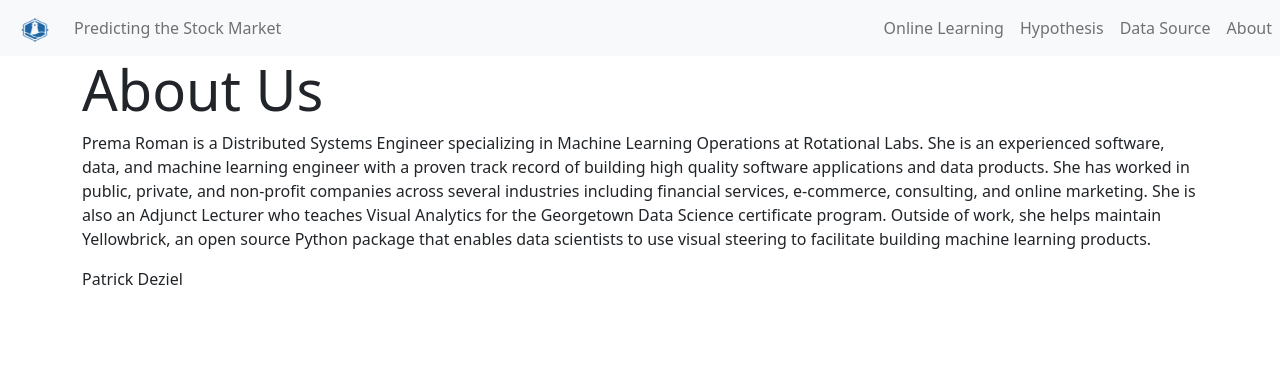
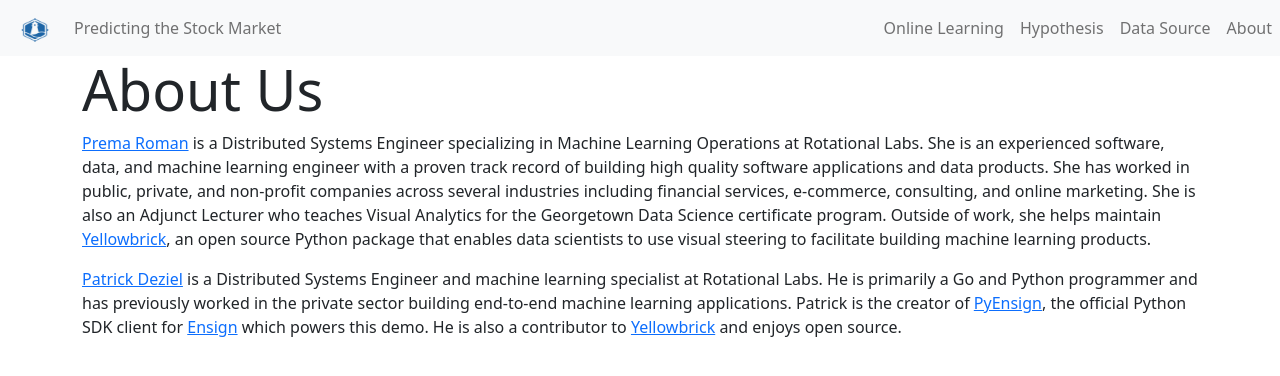
Before and after one commit to rotationalio/pypredict, a FastAPI app: page /about in a window 1280 px wide. Shown: the top 376 px of the page. Run offline with FastAPI, Linux system fonts and the light colour scheme.

Commit message:
add patrick bio

```diff
--- a/pypredict/templates/pages/about.html
+++ b/pypredict/templates/pages/about.html
@@ -2,17 +2,29 @@
 
 
 {% block title %}
-  <title>About Us</title>
+<title>About Us</title>
 {% endblock %}
 
 {% block content %}
-  <div class="container">
-    <h1 class="display-4">About Us </h1>
-    <p>Prema Roman is a Distributed Systems Engineer specializing in Machine Learning Operations at Rotational Labs.
-       She is an experienced software, data, and machine learning engineer with a proven track record of building high quality software applications and data products.
-       She has worked in public, private, and non-profit companies across several industries including financial services, e-commerce, consulting, and online marketing.
-       She is also an Adjunct Lecturer who teaches Visual Analytics for the Georgetown Data Science certificate program. Outside of work, she helps maintain Yellowbrick,
-       an open source Python package that enables data scientists to use visual steering to facilitate building machine learning products.</p>
-    <p>Patrick Deziel</p>
-  </div>
+<div class="container">
+  <h1 class="display-4">About Us </h1>
+  <p><a href="https://rotational.io/bio/prema-roman">Prema Roman</a> is a Distributed Systems Engineer specializing in
+    Machine Learning Operations at Rotational Labs.
+    She is an experienced software, data, and machine learning engineer with a proven track record of building high
+    quality software applications and data products.
+    She has worked in public, private, and non-profit companies across several industries including financial services,
+    e-commerce, consulting, and online marketing.
+    She is also an Adjunct Lecturer who teaches Visual Analytics for the Georgetown Data Science certificate program.
+    Outside of work, she helps maintain <a href="https://www.scikit-yb.org/en/latest/">Yellowbrick</a>,
+    an open source Python package that enables data scientists to use visual steering to facilitate building machine
+    learning products.</p>
+  <p><a href="https://rotational.io/bio/patrick-deziel">Patrick Deziel</a> is a Distributed Systems Engineer and machine
+    learning specialist at Rotational Labs. He is
+    primarily a Go and Python
+    programmer and has previously worked in the private sector building end-to-end machine learning applications.
+    Patrick is the creator of <a href="https://github.com/rotationalio/pyensign">PyEnsign</a>, the official Python SDK
+    client for
+    <a href="https://rotational.io/ensign">Ensign</a> which powers this demo. He is also a contributor to
+    <a href="https://www.scikit-yb.org/en/latest/">Yellowbrick</a> and enjoys open source.
+</div>
 {% endblock %}
```
